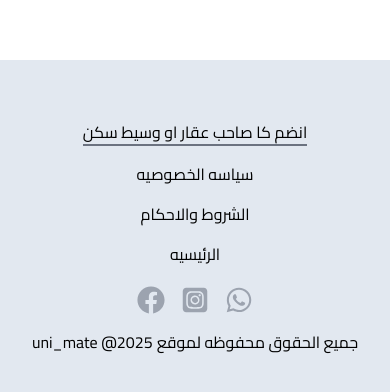
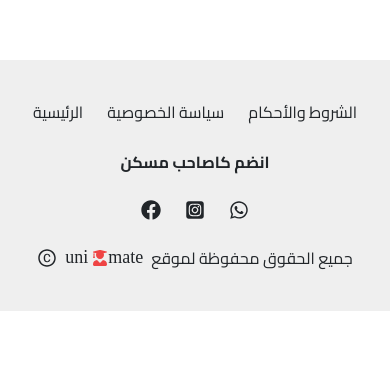
Before and after one commit to Mahmoud-Abd-Elrazek/Unimate, a React (Vite) app: page / in a window 390 px wide. Shown: the part 864-1256 px from the top of the page. After the commit the page ends 1175 px from the top, so only its background shows below. Built offline with nearby package versions, Linux system fonts and the light colour scheme.

Commit message:
Responsive footer component updates

```diff
--- a/src/components/footer/footer.tsx
+++ b/src/components/footer/footer.tsx
@@ -1,27 +1,43 @@
-import React from 'react';
 import { FaFacebook } from "react-icons/fa";
 import { FaSquareInstagram } from "react-icons/fa6";
 import { FaWhatsapp } from "react-icons/fa";
 import './footer.css';
+import { AiOutlineCopyright } from "react-icons/ai";
+import { FaUserGraduate } from "react-icons/fa";
 
 export default function Footer() {
     return (
-        <div className='h-auto py-10 w-full bg-slate-200 grid place-items-center'>
+        <div className='h-auto py-10 w-full bg-[#EFEFEF] grid place-items-center gap-6 md:gap-10'>
             {/* First Row */}
-            <div className='flex flex-col md:flex-row justify-between items-center py-5 px-4 md:px-20 w-full max-w-6xl'>
-                <h6 className='hover_pointer border-b-2 border-gray-500 mb-4 md:mb-0'>انضم كا صاحب عقار او وسيط سكن</h6>
-                <h6 className='hover_pointer hover:border-b-2 border-gray-500 mb-4 md:mb-0'>سياسه الخصوصيه</h6>
-                <h6 className='hover_pointer hover:border-b-2 border-gray-500 mb-4 md:mb-0'>الشروط والاحكام</h6>
-                <h6 className='hover_pointer hover:border-b-2 border-gray-500'>الرئيسيه</h6>
+            <div className='flex flex-wrap justify-center items-center gap-6 md:gap-14 px-4 md:px-20 w-full max-w-6xl text-[#212529] text-[16px] sm:text-[17px] text-center md:text-start'>
+                <a href="#" className='cursor-pointer border-b-2 border-transparent hover:border-gray-500'>
+                    الرئيسية
+                </a>
+                <a href="#" className='cursor-pointer border-b-2 border-transparent hover:border-gray-500'>
+                    سياسة الخصوصية
+                </a>
+                <a href="#" className='cursor-pointer border-b-2 border-transparent hover:border-gray-500'>
+                    الشروط والأحكام
+                </a>
+                <a href="#" className='cursor-pointer font-bold border-b-2 border-transparent hover:border-gray-500'>
+                    انضم كاصاحب مسكن
+                </a>
             </div>
-            {/* Icons */}
-            <div className='flex justify-center space-x-4 mb-4'>
-                <div><FaFacebook className='hover_pointer w-7 h-7 text-gray-400' /></div>
-                <div><FaSquareInstagram className='hover_pointer w-7 h-7 text-gray-400' /></div>
-                <div><FaWhatsapp className='hover_pointer w-7 h-7 text-gray-400' /></div>
+
+            {/* Social Icons */}
+            <div className='flex justify-center gap-6 text-[#212529]'>
+                <FaFacebook className='cursor-pointer w-5 h-5 hover:text-[#0a0707]' />
+                <FaSquareInstagram className='cursor-pointer w-5 h-5 hover:text-[#0a0707]' />
+                <FaWhatsapp className='cursor-pointer w-5 h-5 hover:text-[#0a0707]' />
             </div>
-            <div className='text-center'>
-                <span className='pr-1'>uni_mate @2025</span>جميع الحقوق محفوظه لموقع
+
+            {/* Copyrights */}
+            <div className='flex flex-wrap justify-center items-center text-center text-[#212529] font-[Nunito]'>
+                <AiOutlineCopyright className='w-5 h-5 mr-2' />
+                <span className='pr-1 font-[Nunito] text-[18px] sm:text-[19px]'>uni</span>
+                <FaUserGraduate className='w-4 h- text-red-500' />
+                <span className="font-[Nunito] text-[18px] sm:text-[19px]">mate</span>
+                <span className='pl-1 ml-1'>جميع الحقوق محفوظة لموقع</span>
             </div>
         </div>
     );
```
